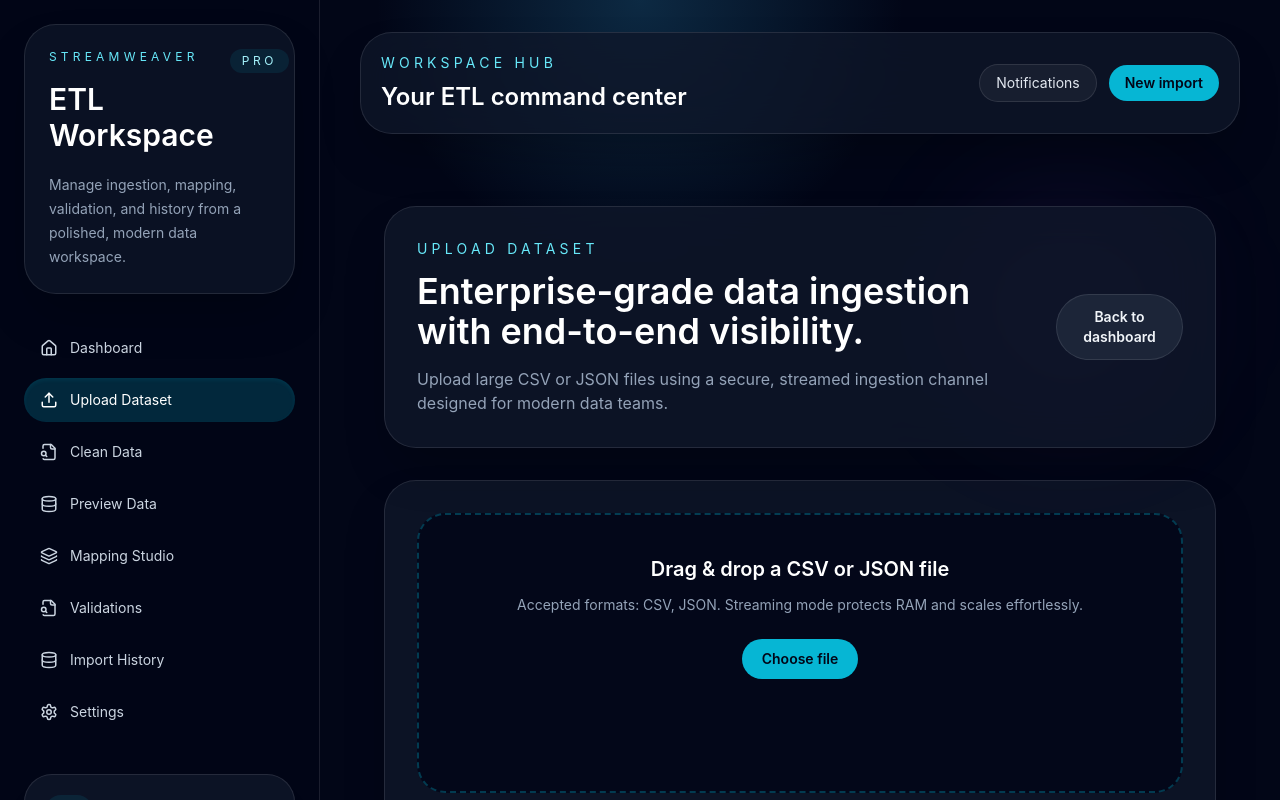
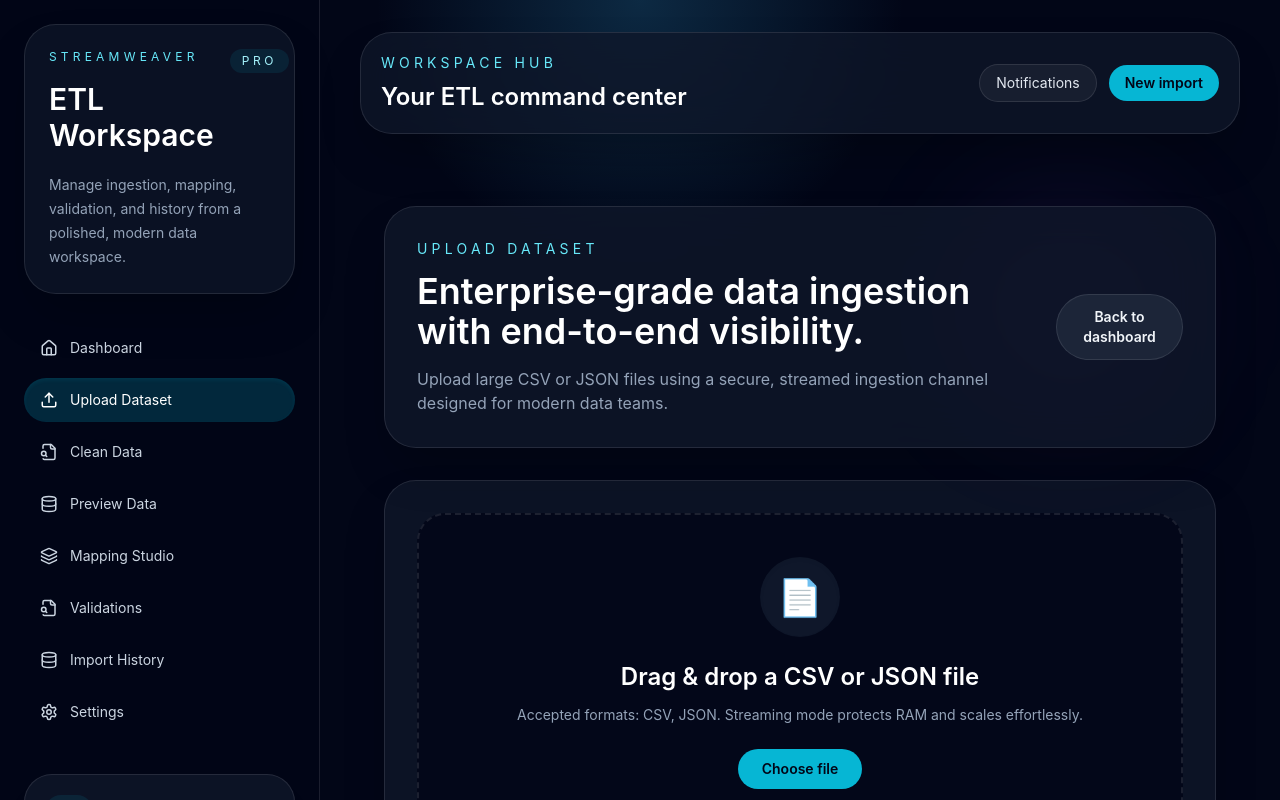
Before and after one commit to Naveenmca234/Stream-Weaver, a React (Vite) app in the folder client/: page /upload in a window 1280 px wide. Shown: the top 800 px of the page. Built offline with nearby package versions, Linux system fonts and the light colour scheme; no server answers; sample sign-in values are in the browser's storage.

Commit message:
Polish drag and drop upload experience

```diff
--- a/client/src/pages/UploadPage.tsx
+++ b/client/src/pages/UploadPage.tsx
@@ -133,7 +133,23 @@ const UploadPage = () => {
     }
   };
 
-  const { getRootProps, getInputProps, isDragActive, open } = useDropzone({ onDrop, multiple: false, accept: { 'text/csv': ['.csv'], 'application/json': ['.json'] } });
+  const { getRootProps, getInputProps, isDragActive, isDragAccept, isDragReject, open } = useDropzone({
+    onDrop,
+    multiple: false,
+    accept: { 'text/csv': ['.csv'], 'application/json': ['.json'] }
+  });
+
+  let dropzoneClasses = 'min-h-[320px] flex flex-col items-center justify-center rounded-[28px] border-2 border-dashed p-10 text-center transition-all duration-200 cursor-pointer focus:outline-none focus-visible:ring-4 focus-visible:ring-cyan-500/50 ';
+
+  if (isDragReject) {
+    dropzoneClasses += 'border-rose-500 bg-rose-500/10 scale-[1.02]';
+  } else if (isDragAccept) {
+    dropzoneClasses += 'border-emerald-500 bg-emerald-500/10 scale-[1.02]';
+  } else if (isDragActive) {
+    dropzoneClasses += 'border-cyan-400 bg-cyan-500/10 scale-[1.02]';
+  } else {
+    dropzoneClasses += 'border-white/10 bg-slate-950/80 hover:border-cyan-400 hover:bg-slate-900';
+  }
 
   return (
     <div className="min-h-screen bg-slate-950 px-6 py-10 text-slate-100">
@@ -141,11 +157,11 @@ const UploadPage = () => {
         <section className="rounded-[32px] border border-white/10 bg-slate-900/80 p-8 shadow-2xl backdrop-blur-xl">
           <div className="flex flex-col gap-6 xl:flex-row xl:items-center xl:justify-between">
             <div className="max-w-3xl">
-              <p className="text-sm uppercase tracking-[0.3em] text-cyan-300">Upload dataset</p>
-              <h1 className="mt-3 text-4xl font-semibold text-white">Enterprise-grade data ingestion with end-to-end visibility.</h1>
-              <p className="mt-4 text-slate-400">
-                Upload large CSV or JSON files using a secure, streamed ingestion channel designed for modern data teams.
-              </p>
+               <p className="text-sm uppercase tracking-[0.3em] text-cyan-300">Upload dataset</p>
+               <h1 className="mt-3 text-4xl font-semibold text-white">Enterprise-grade data ingestion with end-to-end visibility.</h1>
+               <p className="mt-4 text-slate-400">
+                 Upload large CSV or JSON files using a secure, streamed ingestion channel designed for modern data teams.
+               </p>
             </div>
             <button onClick={() => navigate('/dashboard')} className="inline-flex items-center justify-center rounded-full border border-white/10 bg-slate-800/90 px-6 py-3 text-sm font-semibold text-slate-100 transition hover:bg-slate-700">
               Back to dashboard
@@ -155,17 +171,26 @@ const UploadPage = () => {
 
         <div className="space-y-6">
           <div className="rounded-[32px] border border-white/10 bg-slate-900/80 p-8 shadow-2xl">
-            <div {...getRootProps()} className="min-h-[280px] rounded-[28px] border-2 border-dashed border-cyan-500/30 bg-slate-950/80 p-10 text-center transition hover:border-cyan-400 hover:bg-slate-900">
+            <div {...getRootProps()} className={dropzoneClasses}>
               <input {...getInputProps()} />
-              <p className="text-xl font-semibold text-white">{isDragActive ? 'Drop your dataset here' : 'Drag & drop a CSV or JSON file'}</p>
-              <p className="mt-3 text-sm text-slate-400">Accepted formats: CSV, JSON. Streaming mode protects RAM and scales effortlessly.</p>
+
+              <div className={`mb-6 flex h-20 w-20 items-center justify-center rounded-full text-4xl transition-colors duration-200 ${isDragReject ? 'bg-rose-500/20 shadow-[0_0_20px_rgba(244,63,94,0.3)]' : isDragAccept ? 'bg-emerald-500/20 shadow-[0_0_20px_rgba(16,185,129,0.3)]' : isDragActive ? 'bg-cyan-500/20 shadow-[0_0_20px_rgba(6,182,212,0.3)]' : 'bg-slate-900 shadow-inner'}`}>
+                {isDragReject ? '🚫' : isDragAccept ? '✅' : isDragActive ? '📥' : '📄'}
+              </div>
+
+              <p className={`text-2xl font-semibold transition-colors duration-200 ${isDragReject ? 'text-rose-400' : isDragAccept ? 'text-emerald-400' : isDragActive ? 'text-cyan-400' : 'text-white'}`}>
+                {isDragReject ? 'Unsupported file format' : isDragAccept ? 'Drop file to start upload' : isDragActive ? 'Drop your dataset here' : 'Drag & drop a CSV or JSON file'}
+              </p>
+
+              <p className="mt-3 text-sm text-slate-400 max-w-xl">Accepted formats: CSV, JSON. Streaming mode protects RAM and scales effortlessly.</p>
+
               <button
                 type="button"
                 onClick={(event) => {
                   event.stopPropagation();
                   open();
                 }}
-                className="mt-6 inline-flex items-center justify-center rounded-full bg-cyan-500 px-5 py-2.5 text-sm font-semibold text-slate-950 transition hover:bg-cyan-400"
+                className="mt-6 inline-flex items-center justify-center rounded-full bg-cyan-500 px-6 py-2.5 text-sm font-semibold text-slate-950 transition hover:bg-cyan-400 focus:outline-none focus-visible:ring-4 focus-visible:ring-cyan-500/50"
               >
                 Choose file
               </button>
```
